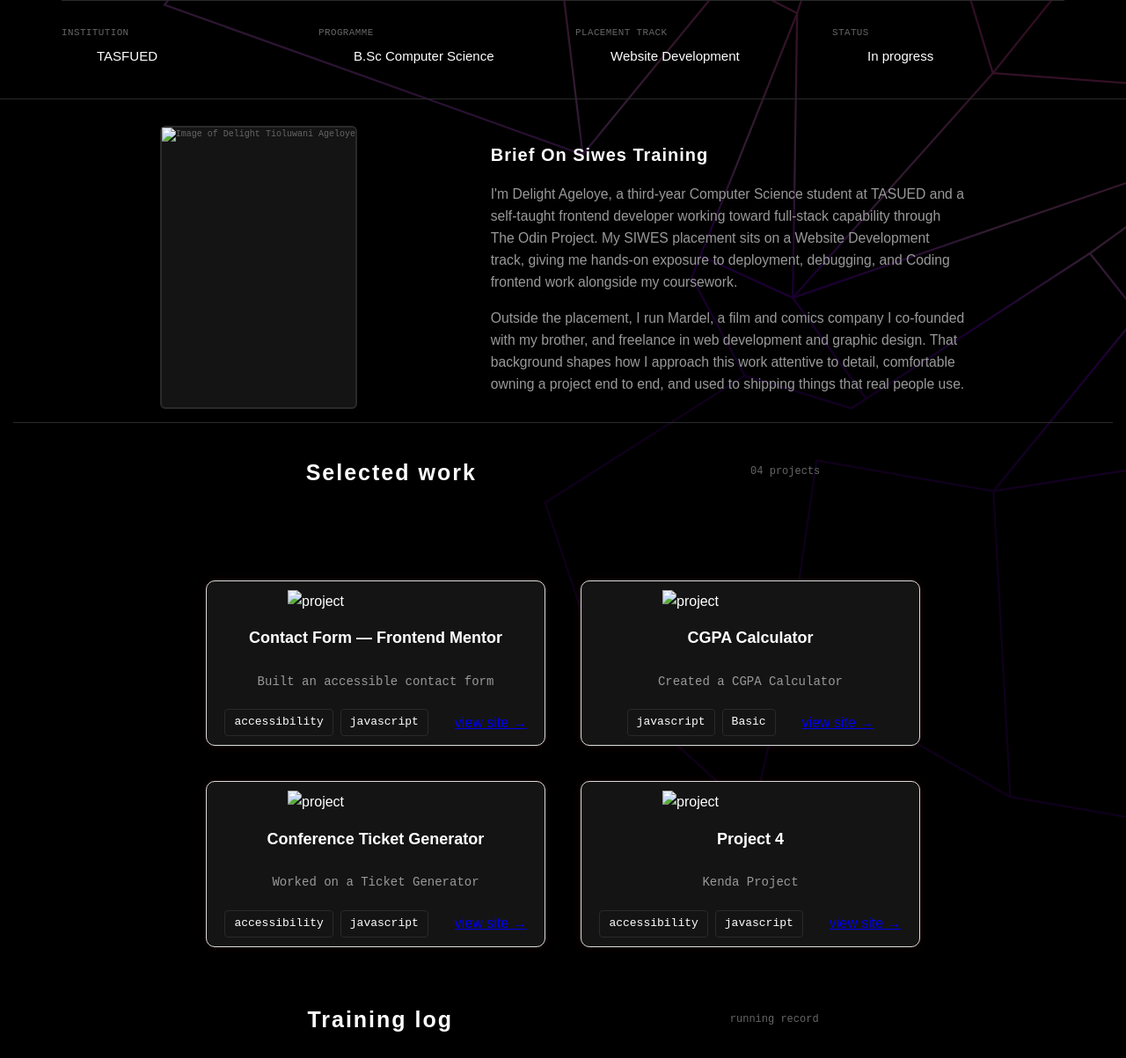
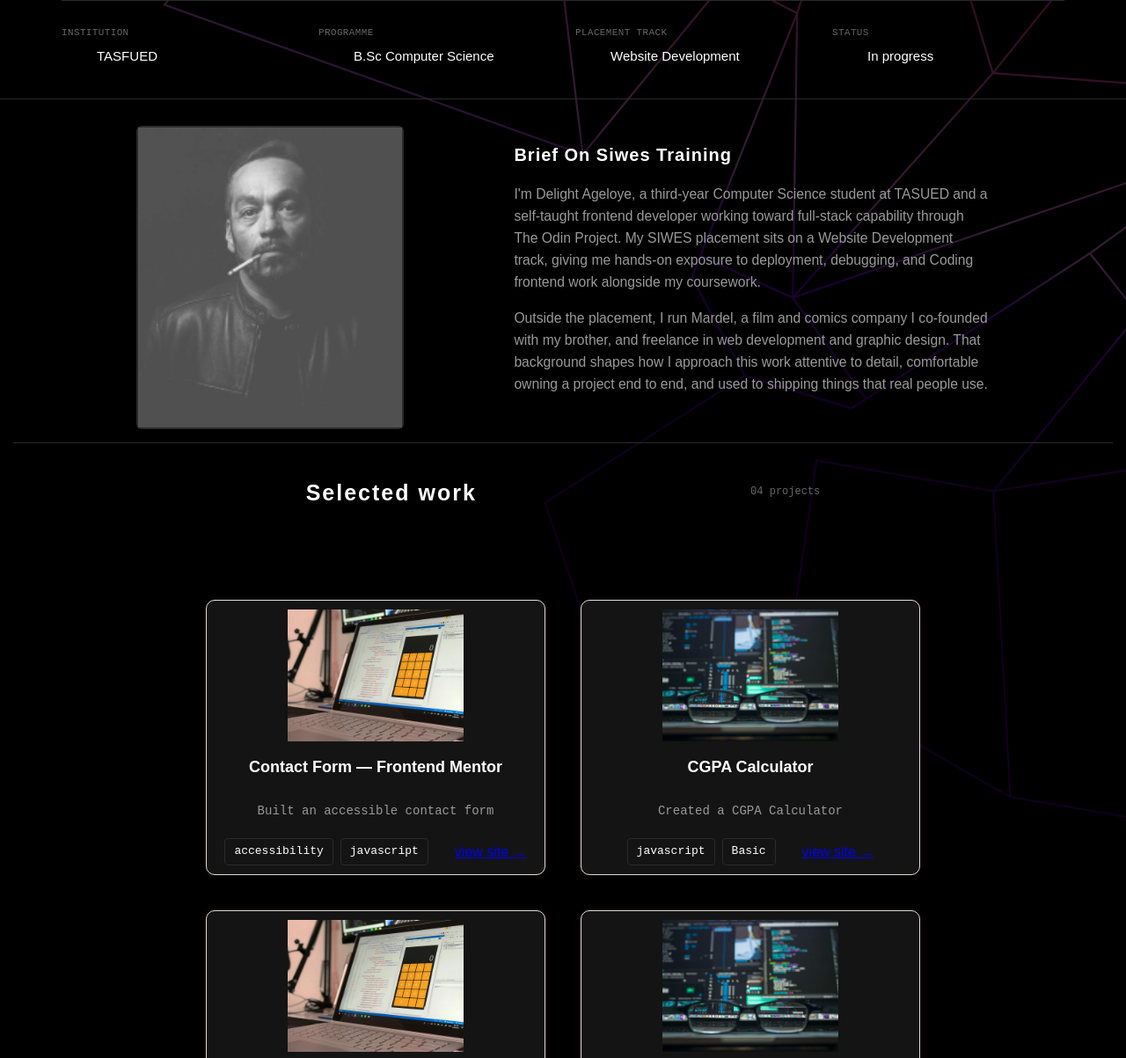
Before and after one commit to Deolawage/Siw, a plain HTML site: page index.html in a window 1280 px wide. Shown: the part 739-1942 px from the top of the page at 88% size. Drawn offline with Linux system fonts and the light colour scheme; files whose address does not match are found by name.

Commit message:
Refactor index.html structure and content

```diff
--- a/index.html
+++ b/index.html
@@ -44,7 +44,7 @@
 </div>
 
       <div class="hero-img-slideshow" id="hero-img-slideshow">
-      <img src="img/Hero-image1.jpg" alt="Hero Image Slideshow">
+      <img src="Hero-image1.jpg" alt="Hero Image Slideshow">
       </div>
 
   </div>
@@ -67,7 +67,7 @@
               <section class="about" id="about">
     <div class="about-container">
       <div class="about-photo">
-        <img src="img/avatar_smoke.jpg" alt="Image of Delight Tioluwani Ageloye">
+        <img src="avatar_smoke.jpg" alt="Image of Delight Tioluwani Ageloye">
       </div>
       <div class="about-text">
         <h2>Brief On Siwes Training</h2>
@@ -89,7 +89,7 @@
             <div class="project-card">
 
               <!--project 1-->
-                  <img src="img/Project-3.jpg" alt="project">
+                  <img src="Project-3.jpg" alt="project">
                   <h2>Contact Form — Frontend Mentor</h2>
                   <p>Built an accessible contact form</p>
                   <div class="project-button-card">
@@ -100,7 +100,7 @@
 <!--project-card-->
 
               <div class="project-card">
-                  <img src="img/Project-2.jpg" alt="project">
+                  <img src="Project-2.jpg" alt="project">
                   <h2>CGPA Calculator</h2>
                   <p>Created a CGPA Calculator</p>
                   <div class="project-button-card">
@@ -111,7 +111,7 @@
 
 <!--project-card-->
               <div class="project-card">
-                  <img src="img/Project-3.jpg" alt="project">
+                  <img src="Project-3.jpg" alt="project">
                   <h2>Conference Ticket Generator</h2>
                   <p>Worked on a Ticket Generator</p>
                   <div class="project-button-card">
@@ -121,7 +121,7 @@
               </div>
 <!--project-card-->
               <div class="project-card">
-                  <img src="img/Project-2.jpg" alt="project">
+                  <img src="Project-2.jpg" alt="project">
                       <h2>Project 4</h2>
                   <p>Kenda Project</p>
                  <div class="project-button-card">
@@ -231,26 +231,26 @@
       <div class="contacts_grid">
 
       <div class="contacts_card">
-        <img src="img/image-avatar.png" alt="avatar_girl2" width="30px"/>
+        <img src="image-avatar.png" alt="avatar_girl2" width="30px"/>
         <p><span class="contacts_1">Godwin </span></p>
         <p>UI/UX Designer, Frontend Developer And a really nice person to work with.</p>
       </div>
 
       <div class="contacts_card">
-        <img src="img/image-avatar.png" alt="avatar" width="30px"/>
+        <img src="image-avatar.png" alt="avatar" width="30px"/>
         <p><span class="contacts_1">Daniel Olatunji</span></p>
         <p>Forntend Developer who is always ready to help and share knowledge.</p>
       </div>
 
 
       <div class="contacts_card">
-        <img src="img/image-avatar.png" alt="avatar_smoke" width="30px"/>
+        <img src="image-avatar.png" alt="avatar_smoke" width="30px"/>
         <p><span class="contacts_1">Faith</span></p>
         <p>Cyber Security Enthusiast.</p>
       </div>
 
       <div class="contacts_card">
-        <img src="img/image-avatar.png" alt="avatar_girl2" width="30px"/>
+        <img src="image-avatar.png" alt="avatar_girl2" width="30px"/>
         <p><span class="contacts_1">Sho Prince</span></p>
         <p>School Policy Advisor and Full Stack Developer.</p>
       </div>
```
